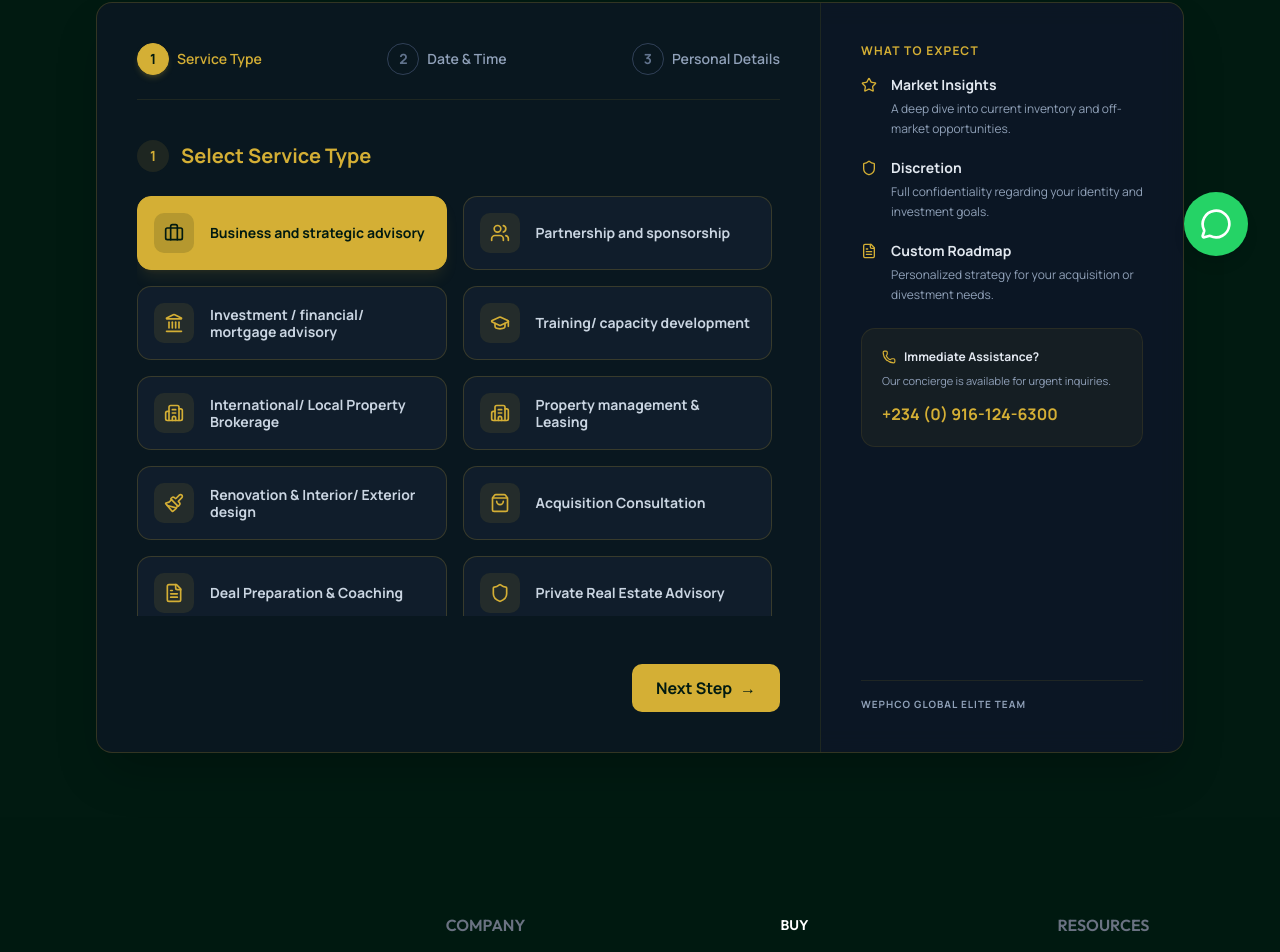
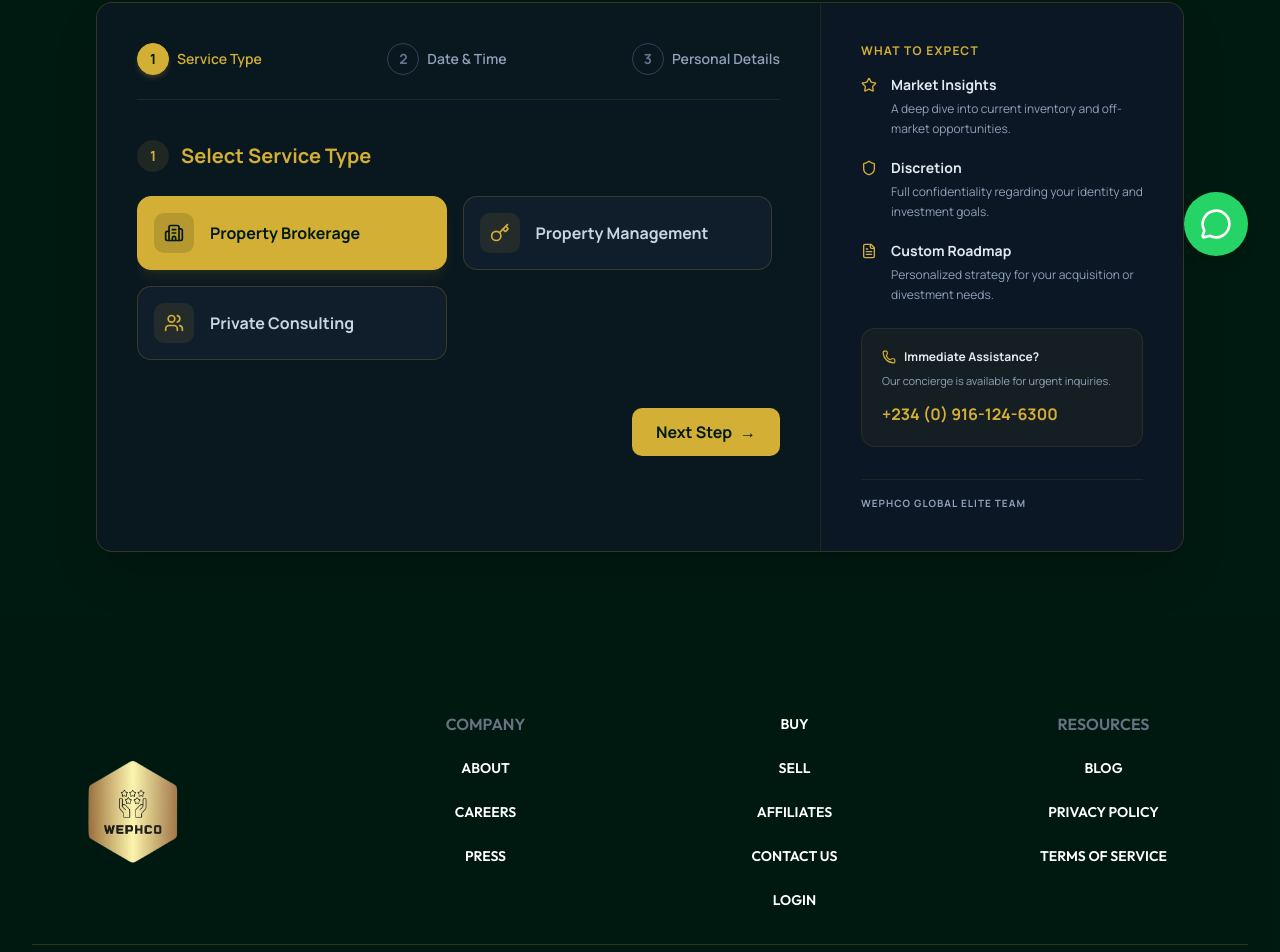
Before and after one commit to nsilva1/wephco-website-v2, a Next.js app: page /consultations in a window 1280 px wide. Shown: the part 512-1464 px from the top of the page. Built offline with nearby package versions, Linux system fonts and the light colour scheme.

Commit message:
review updates completed

```diff
--- a/app/(root)/consultations/page.tsx
+++ b/app/(root)/consultations/page.tsx
@@ -1,19 +1,14 @@
 'use client';
 
-import React, { useState, FormEvent } from 'react';
+import React, { useState, SubmitEvent } from 'react';
 import {
   Phone,
   Calendar,
   Clock,
   User,
-  Briefcase,
   Users,
-  Landmark,
-  GraduationCap,
   Building2,
   Key,
-  Paintbrush,
-  ShoppingBag,
   FileText,
   Shield,
   Star,
@@ -29,17 +24,9 @@ import { consultationServices } from '@/lib/constants';
 // Match services to icons dynamically
 const getServiceIcon = (label: string) => {
   const normalized = label.toLowerCase();
-  if (normalized.includes('strategic') || normalized.includes('business')) return Briefcase;
-  if (normalized.includes('partnership') || normalized.includes('sponsorship')) return Users;
-  if (normalized.includes('investment') || normalized.includes('mortgage') || normalized.includes('financial')) return Landmark;
-  if (normalized.includes('training') || normalized.includes('capacity')) return GraduationCap;
-  if (normalized.includes('brokerage') || normalized.includes('property')) return Building2;
-  if (normalized.includes('leasing') || normalized.includes('management')) return Key;
-  if (normalized.includes('interior') || normalized.includes('design') || normalized.includes('renovation')) return Paintbrush;
-  if (normalized.includes('acquisition')) return ShoppingBag;
-  if (normalized.includes('coaching') || normalized.includes('deal')) return FileText;
-  if (normalized.includes('private') || normalized.includes('advisory')) return Shield;
-  if (normalized.includes('circle') || normalized.includes('investor')) return Star;
+  if (normalized.includes('brokerage')) return Building2;
+  if (normalized.includes('management')) return Key;
+  if (normalized.includes('consulting')) return Users;
   return Wallet;
 };
 
@@ -74,7 +61,7 @@ const ConsultationsPage = () => {
     setFormData((prev) => ({ ...prev, service: label }));
   };
 
-  const submitForm = async (e: FormEvent) => {
+  const submitForm = async (e: SubmitEvent) => {
     e.preventDefault();
 
     if (!formData.name || !formData.email || !formData.phoneNumber || !formData.meetingDate) {
@@ -213,8 +200,8 @@ const ConsultationsPage = () => {
                             }`}>
                               <Icon className="size-5" />
                             </div>
-                            <div>
-                              <p className="text-sm font-bold leading-tight">{service.label}</p>
+                            <div className="space-y-1">
+                              <p className="text-sm md:text-base font-bold leading-tight">{service.label}</p>
                             </div>
                           </div>
                         );
--- a/lib/constants.ts
+++ b/lib/constants.ts
@@ -256,19 +256,9 @@ export const wephcoServices = {
 }
 
 export const consultationServices = [
-    { label: 'Business and strategic advisory' },
-    { label: 'Partnership and sponsorship ' },
-    { label: 'Investment / financial/ mortgage advisory' },
-    { label: 'Training/ capacity development ' },
-    { label: 'International/ Local  Property Brokerage' },
-    { label: 'Property management & Leasing' },
-    { label: 'Renovation & Interior/ Exterior design ' },
-    { label: 'Acquisition Consultation' },
-    { label: 'Deal Preparation & Coaching' },
-    { label: 'Private Real Estate Advisory' },
-    { label: 'Investor Circle Access' },
-    { label: 'Legacy & Wealth Structuring' },
-    { label: 'Private One-on-One Consultation' },
+    { label: 'Property Brokerage', features: ['International Property Brokerage', 'Local Property Brokerage', 'Luxury Apartments'] },
+    { label: 'Property Management', features: ['Property Management', 'Home Coming Investment', 'Investment Access', 'Global Investment Circle'] },
+    { label: 'Private Consulting', features: ['Legacy & Wealth Structuring', 'Acquisition Vetting', 'Deal Preparation', 'Webinar/Seminar'] },
 ]
 
 export const FIRESTORE_COLLECTIONS = {
```
